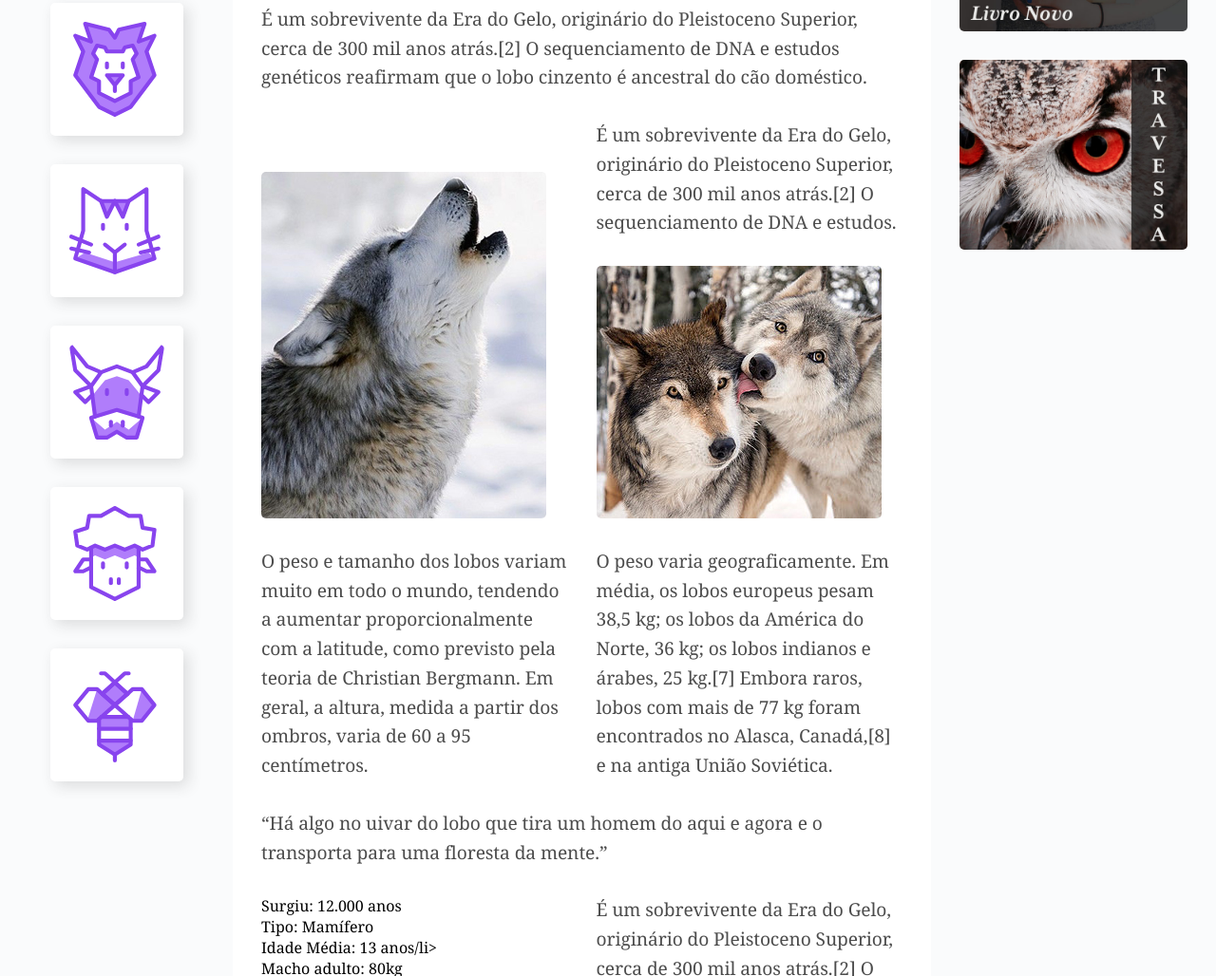
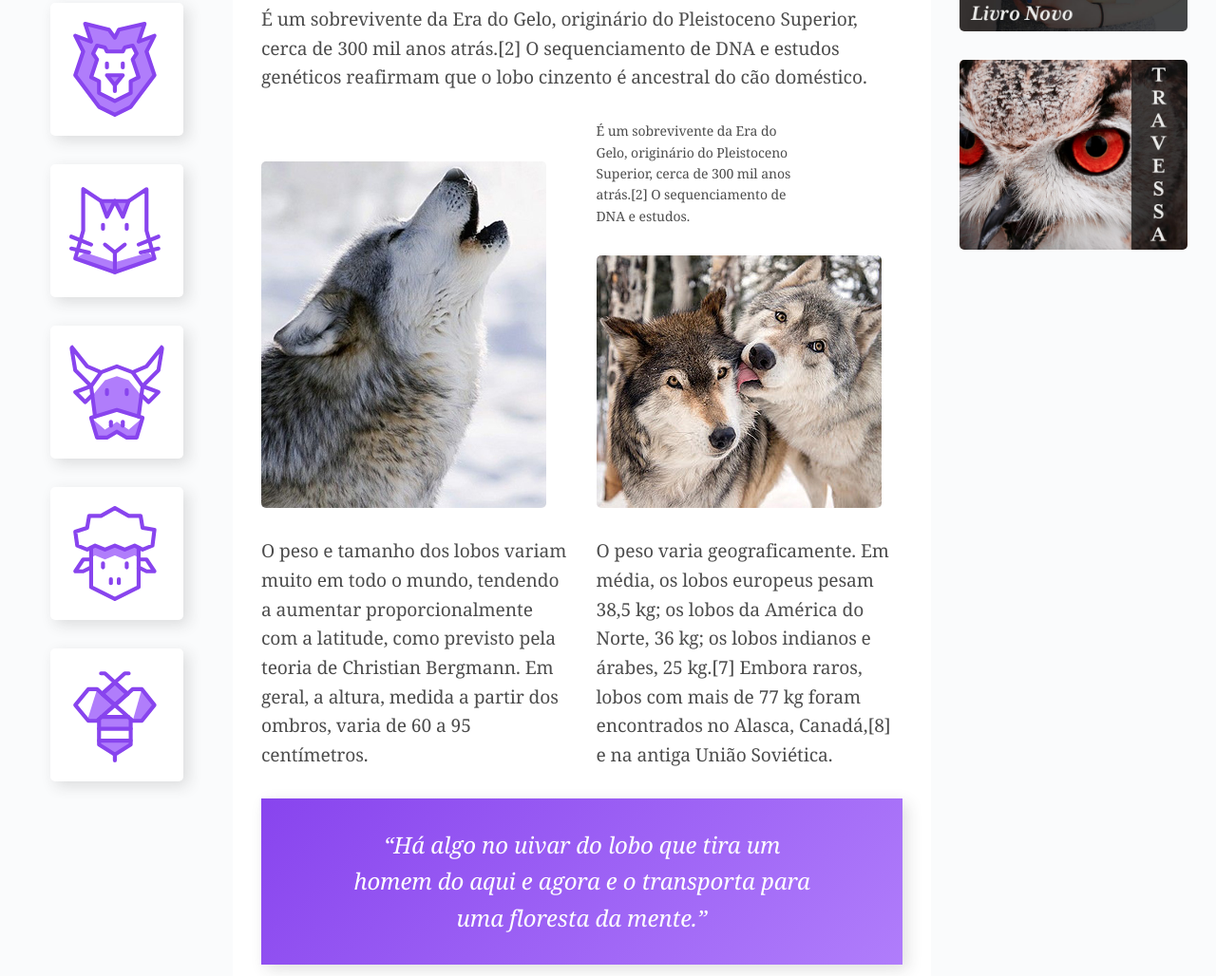
Before and after one commit to nycolexavier/site-responsivo, a plain HTML site: page index.html in a window 1280 px wide. Shown: the part 301-1329 px from the top of the page at 95% size. Drawn offline with Linux system fonts and the light colour scheme.

Commit message:
🎨 conteúdo atributos

```diff
--- a/index.html
+++ b/index.html
@@ -63,7 +63,7 @@
 
             <img class="imagem-1" src="assets/wolf1.jpg" alt="Wolf 1">
 
-            <p>É um sobrevivente da Era do Gelo, originário do Pleistoceno Superior, cerca de 300 mil anos atrás.[2] O sequenciamento de DNA e estudos.</p>
+            <p class="destaque" >É um sobrevivente da Era do Gelo, originário do Pleistoceno Superior, cerca de 300 mil anos atrás.[2] O sequenciamento de DNA e estudos.</p>
 
             <img class="imagem-2" src="assets/wolf2.jpg" alt="Wolf 2">
 
--- a/style.css
+++ b/style.css
@@ -192,6 +192,40 @@ p {
     top: 2px;
 }
 
+.destaque{
+    font-size: 0.875em;
+    color: linear-gradient(135deg, #8844ee, #d07dfb);
+    max-width: 16em;
+}
+
+.citacao, .atributos {
+    align-self: start;
+    padding: 30px;
+    border: 5px;
+    box-shadow: 5px 5px 15px 0px rgba(44, 44, 44, 0.15) ;
+    background: linear-gradient(135deg, #8844ee, #b07dfb);
+}
+
+.citacao p {
+    font-size: 1.5em;
+    font-style: italic;
+    text-align: center;
+    max-width: 500px;
+    margin: 0 auto;
+    color: #ffff;
+}
+
+.atributos li {
+    color: #ffff;
+    font-family: Courier, monospace;
+    font-size: 1.2em;
+    padding: 15px;
+}
+
+.atributos li + li {
+    border-top: 2px solid #b07dfb;
+}
+
 /*ANUNCIOS*/
 
 .anuncios {
```
